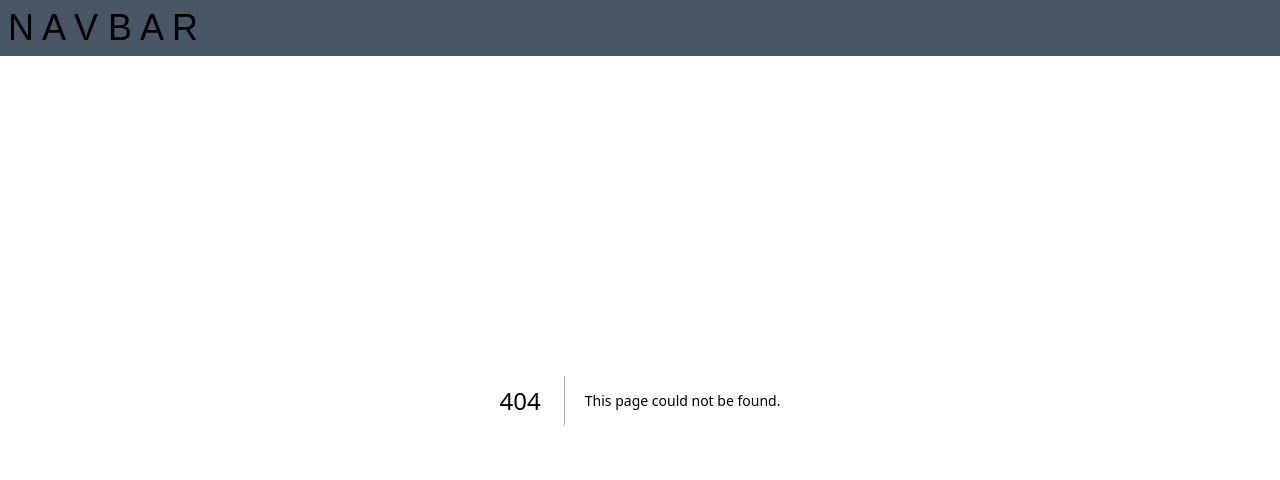
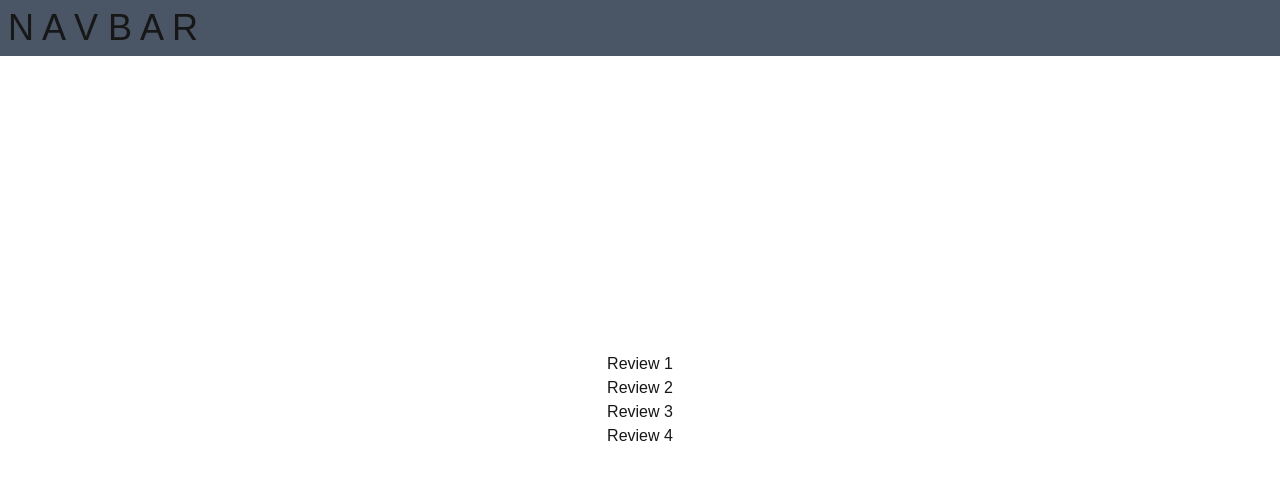
Before and after one commit to 17Swagat/Mulhite_LLM_Interface, a Next.js app: page /products/1/reviews in a window 1280 px wide. Before the commit this address had no page. Shown: the top 480 px of the page. Built offline with nearby package versions, Linux system fonts and the light colour scheme.

Commit message:
extra page.tsx in reviews.. Not necessary tbh

```diff
--- /dev/null
+++ b/src/app/products/[productId]/reviews/page.tsx
@@ -0,0 +1,12 @@
+export default async function ProductReviewsPage(){
+    return (
+        <div className="w-screen h-screen flex justify-center items-center">
+            <ul>
+                <li>Review 1</li>
+                <li>Review 2</li>
+                <li>Review 3</li>
+                <li>Review 4</li>
+            </ul>
+        </div>
+    );
+}
```
